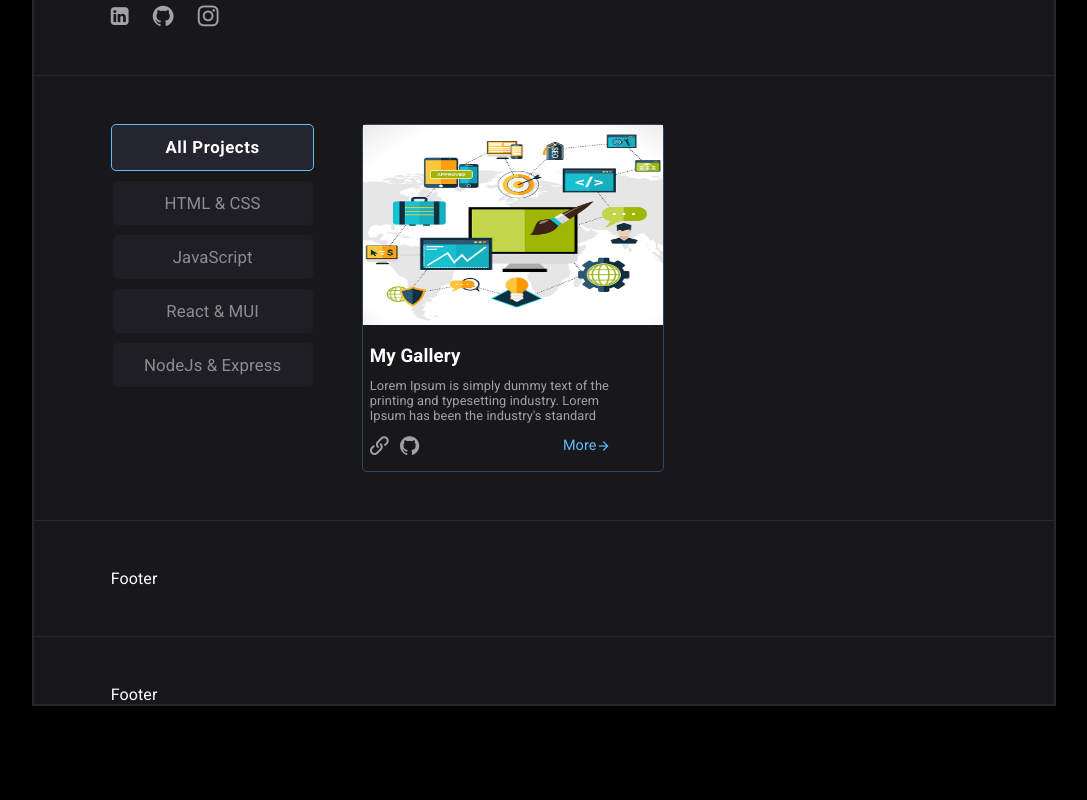
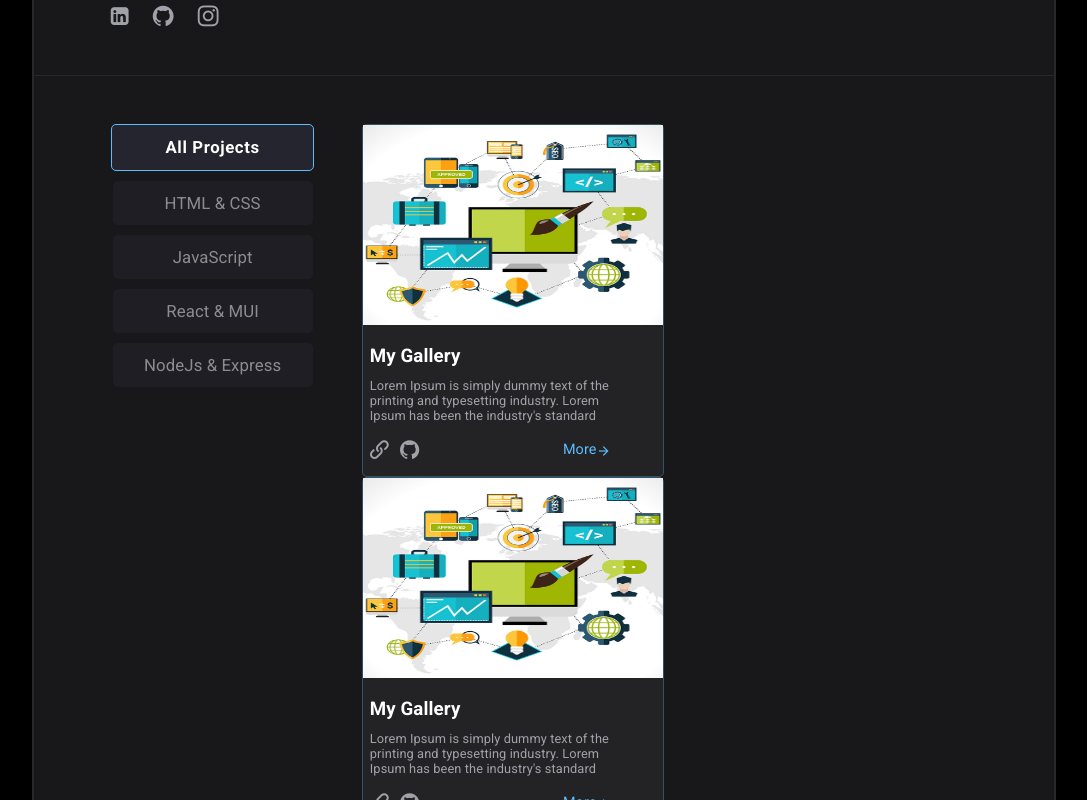
Before and after one commit to islam-solaiman/Portfolio-Website, a React (Create React App) app: page / in a window 1280 px wide. Shown: the part 480-1280 px from the top of the page, without its empty margins (96-1183 px from the left). Before the commit the page ends 1186 px from the top, so only its background shows below. Built offline with nearby package versions, Linux system fonts and the light colour scheme.

Commit message:
Main Section styling Update

```diff
--- a/src/componnets/3-main/Main.js
+++ b/src/componnets/3-main/Main.js
@@ -13,6 +13,9 @@ export default function Main() {
       </section>
 
       <section className='right-section'>
+
+      {["a", "b", "c"].map((item) => {
+  return (
     <article className='card'>
     <img src='./1.jpg' alt=''/>
     <div style={{width:"266px"}} className='box'>
@@ -34,6 +37,8 @@ export default function Main() {
       </div>
     </div>
   </article>
+  )
+})}
       </section>
     </main>
   )
--- a/src/componnets/3-main/main.css
+++ b/src/componnets/3-main/main.css
@@ -61,6 +61,10 @@ main section.right-section{
      border: 1px solid rgba(93, 188, 252, 0.3);
      border-radius: 5px;
      transition: 0.3s;
+     background-image: linear-gradient(
+        rgba(255,255, 255, 0.05),
+        rgba(255,255, 255, 0.05)
+     );
 }
 
 .card:hover{
@@ -86,7 +90,7 @@ main section.right-section{
         color: var(--subtitle);
         font-size: 0.8rem;
         margin-top: 0.7rem;
-        margin-bottom: 0.8rem;
+        margin-bottom: 1.1rem;
 }
 
 .card .box .icons{
```
Lines whose indentation alone changed are shown as unchanged.
